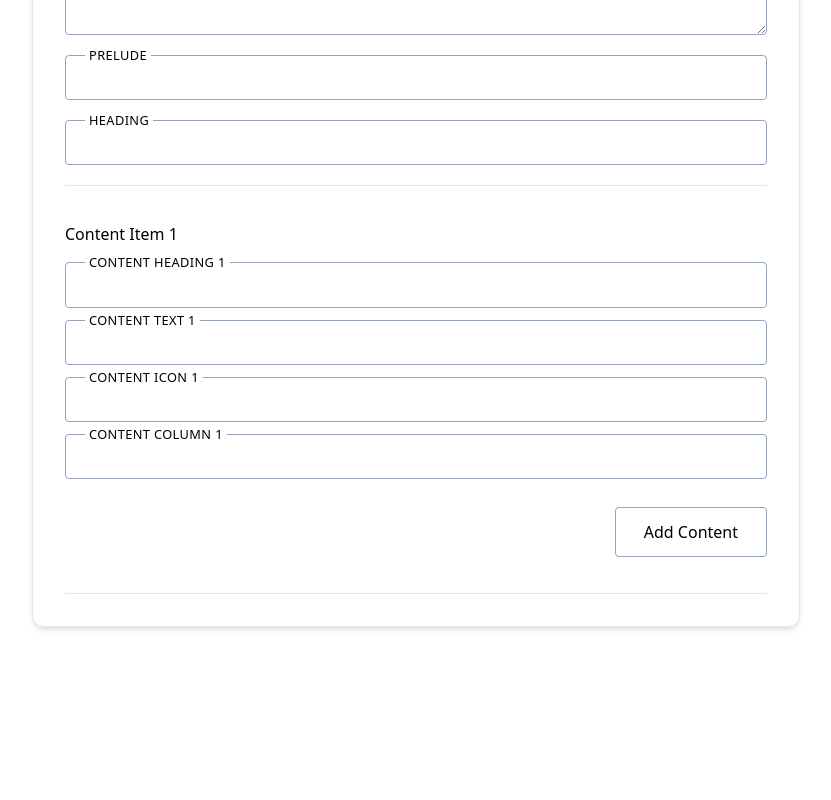
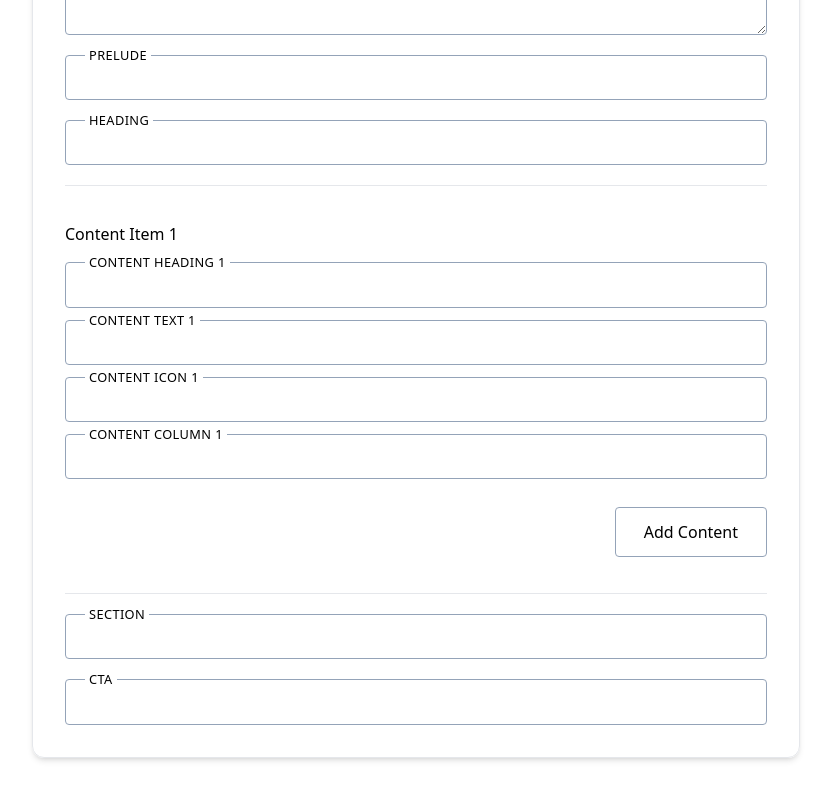
Before and after one commit to McLnp/components-list, a React (Vite) app: page / in a window 1280 px wide. Shown: the part 377-1177 px from the top of the page, without its empty margins (224-1055 px from the left). Before the commit the page ends 1100 px from the top, so only its background shows below. Built offline with nearby package versions, Linux system fonts and the light colour scheme.

Commit message:
form updated

```diff
--- a/src/components/Form.jsx
+++ b/src/components/Form.jsx
@@ -10,6 +10,8 @@ export const Form = () => {
     prelude: "",
     heading: "",
     contentItems: [{ heading: "", text: "", icon: "", column: "" }],
+    section: "",
+    cta: "",
   });
 
   const handleTitleChange =
@@ -59,6 +61,20 @@ export const Form = () => {
         <hr />
         <ContentField initialValue={value} changeCallback={setValue} />
         <hr />
+        <TextField
+          label="Section"
+          name="section"
+          id="section"
+          value={value.section}
+          onChange={handleTitleChange("section")}
+        />
+        <TextField
+          label="Cta"
+          name="cta"
+          id="cta"
+          value={value.cta}
+          onChange={handleTitleChange("cta")}
+        />
       </form>
     </div>
   );
```
